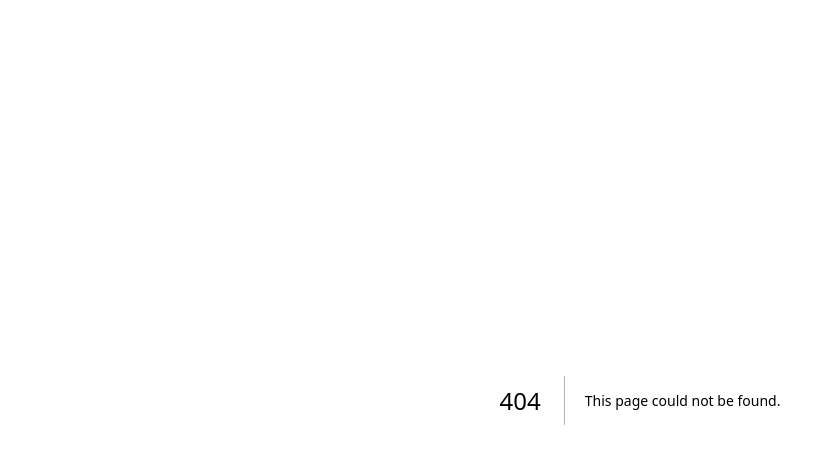
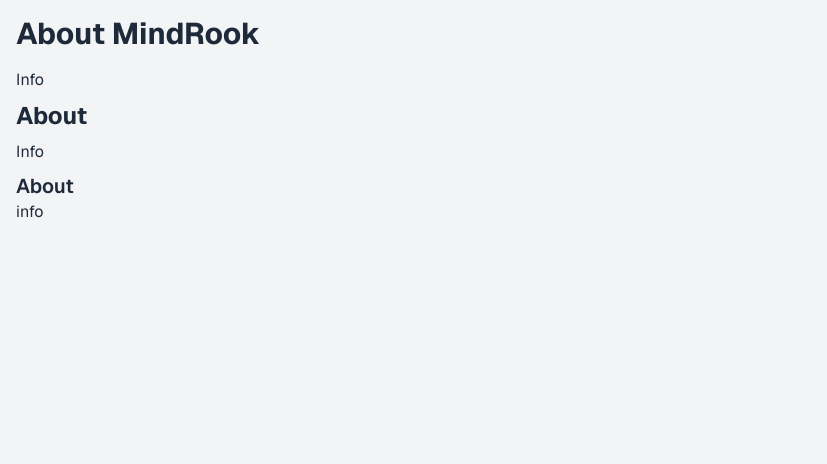
Before and after one commit to JorgeGolo/mittsforcode-landing, a Next.js app: page /mindrook/info in a window 1280 px wide. Before the commit this address had no page. Shown: the top 464 px of the page, without its empty margins (0-827 px from the left). Built offline with nearby package versions, Linux system fonts and the light colour scheme.

Commit message:
new info page not linked and almost blank

```diff
--- /dev/null
+++ b/src/app/mindrook/info/page.tsx
@@ -0,0 +1,16 @@
+'use client'
+
+export default function infoMindrook() {
+  return (
+    <main className="w-full flex flex-col min-h-screen bg-gray-100 p-4 font-sans">
+      <div className="text-gray-800">
+        <h1 className="text-3xl font-bold mb-4">About MindRook</h1>
+        <p className="mb-2">Info</p>
+        <h2 className="text-2xl font-bold mb-2">About </h2>
+        <p className="mb-2">Info</p>
+        <h3 className="text-xl font-semibold">About </h3>
+        <p className="mb-2">info</p>
+      </div>
+    </main>
+  )
+}
```
